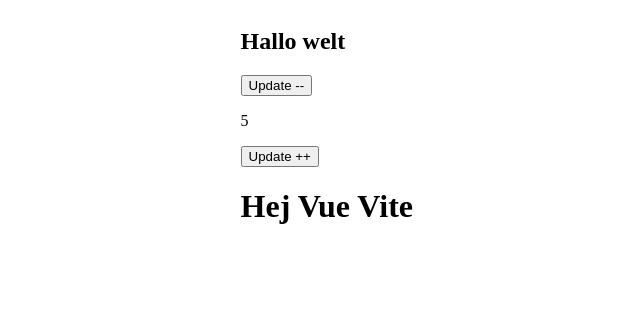
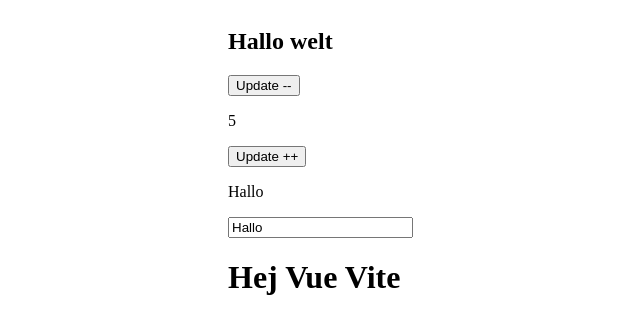
Before and after one commit to Mariana-x1/vuejs-vite, a Vue app in the folder 02-Project/: page / in a window 1280 px wide. Shown: the top 334 px of the page, without its empty margins (227-867 px from the left). Built offline with nearby package versions, Linux system fonts and the light colour scheme.

Commit message:
two way data binding

```diff
--- a/02-Project/src/components/HelloWorld.vue
+++ b/02-Project/src/components/HelloWorld.vue
@@ -1,6 +1,7 @@
 <script setup>
 import { ref } from 'vue'
 let x = ref(10)
+let string = ref('Hallo')
 
 const decrease = () => {
   x.value -= 1
@@ -16,5 +17,7 @@
     <button v-on:click="decrease">Update --</button>
     <p>{{ x / 2 }}</p>
     <button v-on:click="increase">Update ++</button>
+    <p>{{ string }}</p>
+    <input type="text" v-model="string" />
   </div>
 </template>
```
